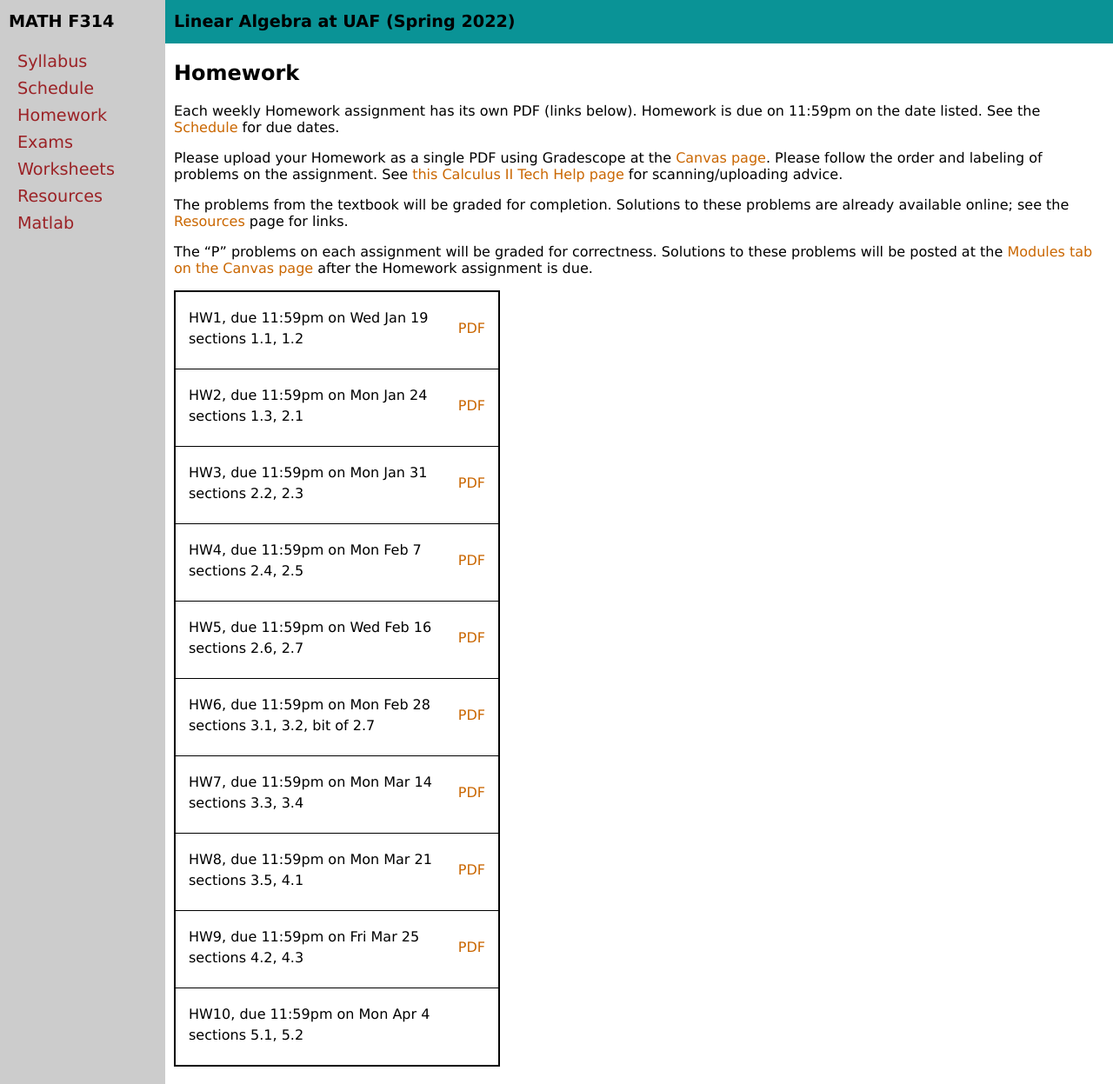
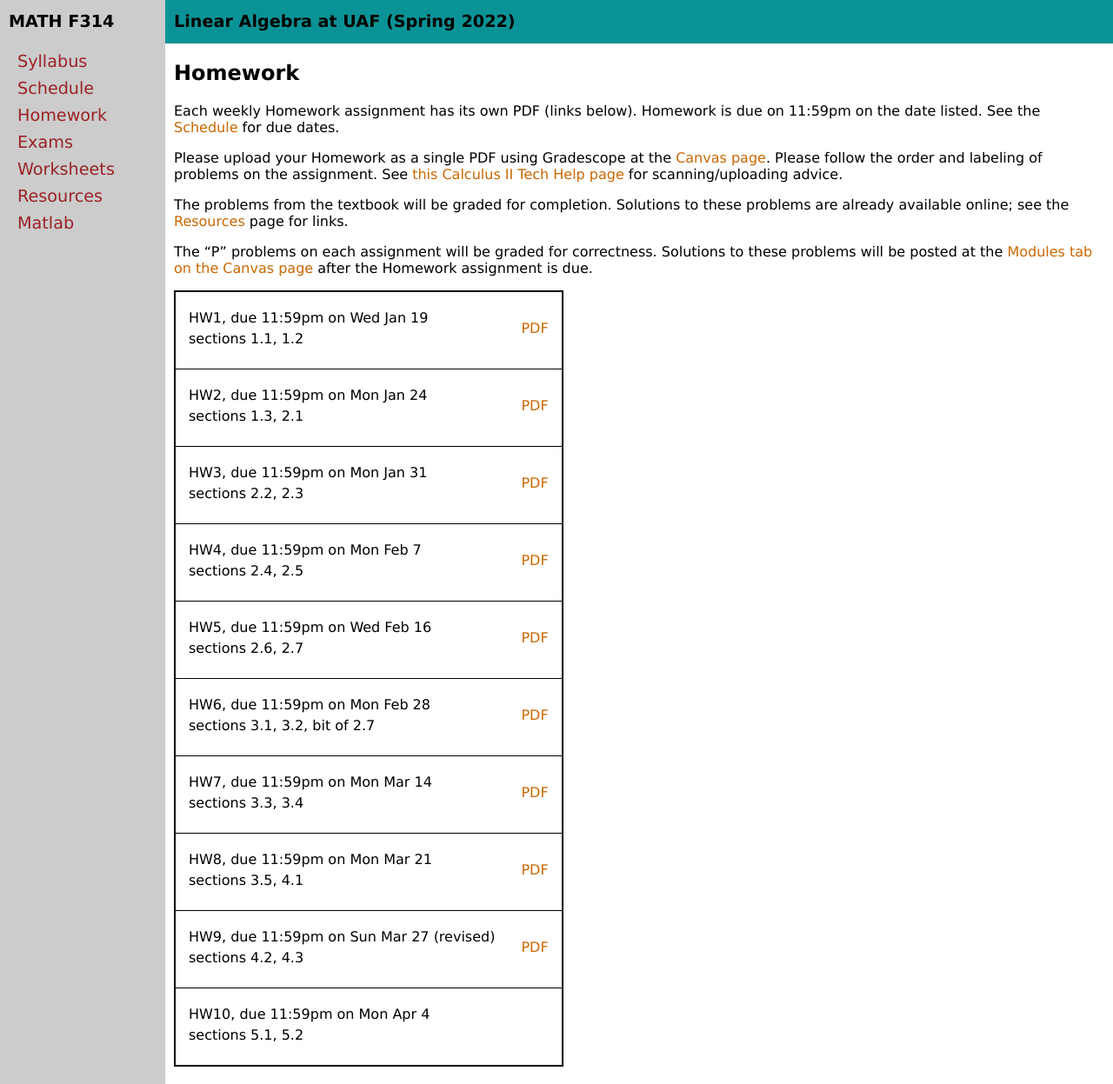
Before and after one commit to bueler/math314, a Jekyll site: the page built from homework.md, in a window 1280 px wide and 1247 px high. Shown: the whole window at 87% size. Built offline with Jekyll 4.4.1, drawn with Linux system fonts in a browser that asks for light colours.

Commit message:
Push back HW9 due date

```diff
--- a/_data/homework.yml
+++ b/_data/homework.yml
@@ -34,7 +34,7 @@ homework:
   sections: 3.5, 4.1
   blank: HW8.pdf
 - name: HW9
-  due: 11:59pm on Fri Mar 25
+  due: 11:59pm on Sun Mar 27 (revised)
   sections: 4.2, 4.3
   blank: HW9.pdf
 - name: HW10
```
Also changed, not shown: 2 other files.
